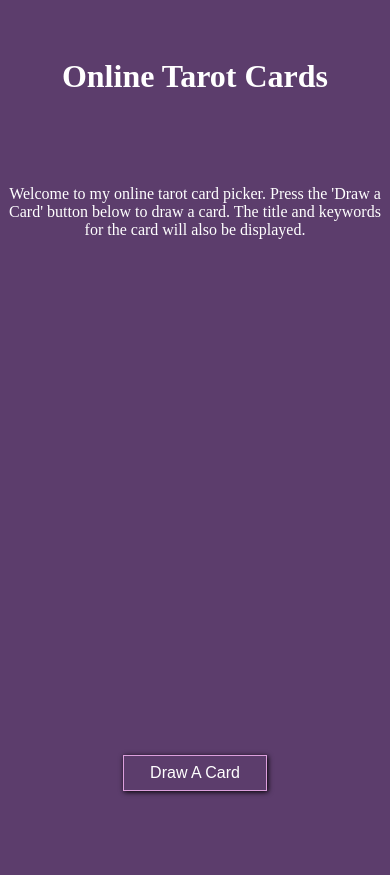
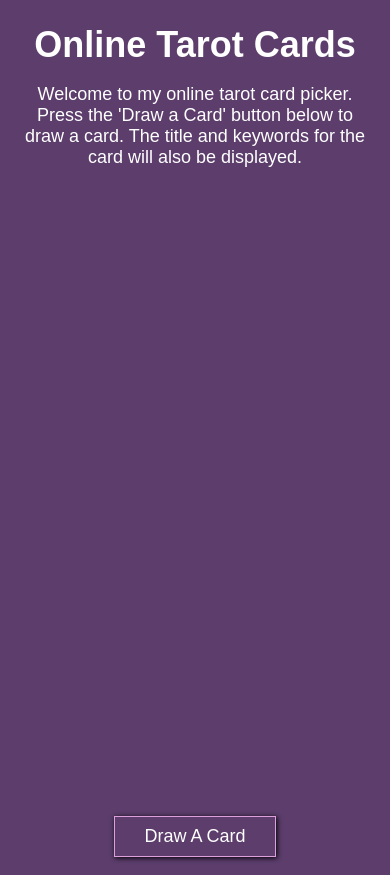
Before and after one commit to alstdu/dugo-tarot-card-picker, a PHP site: page / in a window 390 px wide. Before the commit the page ends 795 px from the top, so only its background shows below. Run offline with PHP 8.4, Linux system fonts and the light colour scheme.

Commit message:
Add styling to accomodate small screen sizes

```diff
--- a/css/styles.css
+++ b/css/styles.css
@@ -3,16 +3,25 @@ body {
     flex-direction: column;
     align-items: center;
     justify-content: space-around;
+    width: 100%;
+    min-height: 100vh;
     margin: 0;
-    width: 100vw;
-    min-height: 100vh;
     background-color: rgb(92, 61, 108);
+    font-family: Arial, Helvetica, sans-serif ;
+    font-size: large;
     color: white;
     text-align: center;
 }
 
-h1, p{
+h1 {
     margin-bottom: 0;
+}
+
+p {
+    margin: 1em;
+}
+
+h1, p {
     padding: 0;
 }
 
@@ -21,7 +30,7 @@ h1, p{
     flex-direction: column;
     align-items: center;
     justify-content: center;
-    height: 22em;
+    height: min-content;
     color: white;
 }
 
@@ -31,26 +40,31 @@ h1, p{
 }
 
 #card-container > img {
-    height: 20em;
+    height: 30em;
     width: auto;
 }
 
 #keyword-container {
-    font-size: large;
-    max-width: max-content;
+    display: flex;
+    flex-wrap: wrap;
+    justify-content: center;
+    align-items: center;
+    max-width: 100%;
     margin-top: 1em;
+    padding: 1em;
+    font-size: x-large;
 }
 
 .keyword {
     margin: .5em;
     padding: .4em;
-    border-radius: 15%;
+    border-radius: 15em;
     background-color: rgb(26, 24, 26);
     color: rgb(210, 207, 183);
 }
 
 #draw-a-card {
-    font-size: medium;
+    font-size: large;
     margin: 1em;
 }
 
```
